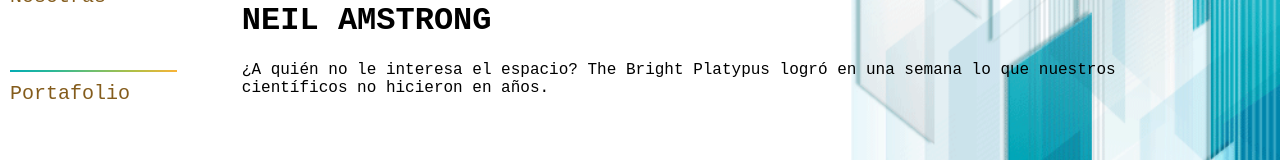
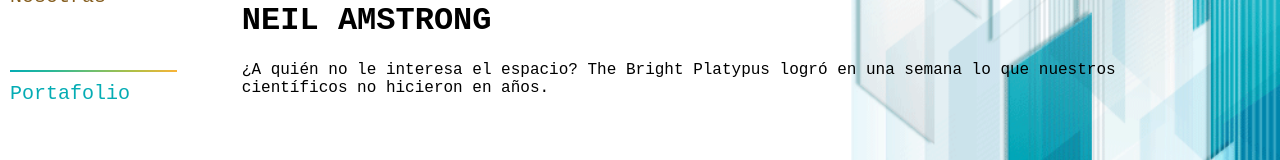
Before and after one commit to Shulkie/the-bright-platypus, a plain HTML site: page Portafolio.html in a window 1280 px wide. Shown: the part 379-539 px from the top of the page. Drawn offline with Linux system fonts and the light colour scheme.

Commit message:
Update Portafolio.html

```diff
--- a/Portafolio.html
+++ b/Portafolio.html
@@ -20,7 +20,7 @@
             <div class="menu">
                 <a href="./index.html">Inicio</a>
                 <a href="./Nosotras.html">Nosotras</a>
-                <a href="./Portafolio.html" class="activo">Portafolio</a>
+                <a href="./Portafolio.html" id="activo">Portafolio</a>
                 <a href="./Contacto.html">Contacto</a>
                 <a href="./Endless.html">Endless loop of doom</a> <!--hola, señor burro, yo diseño web, querer dinero, estar enfermas-->
             </div>
```
